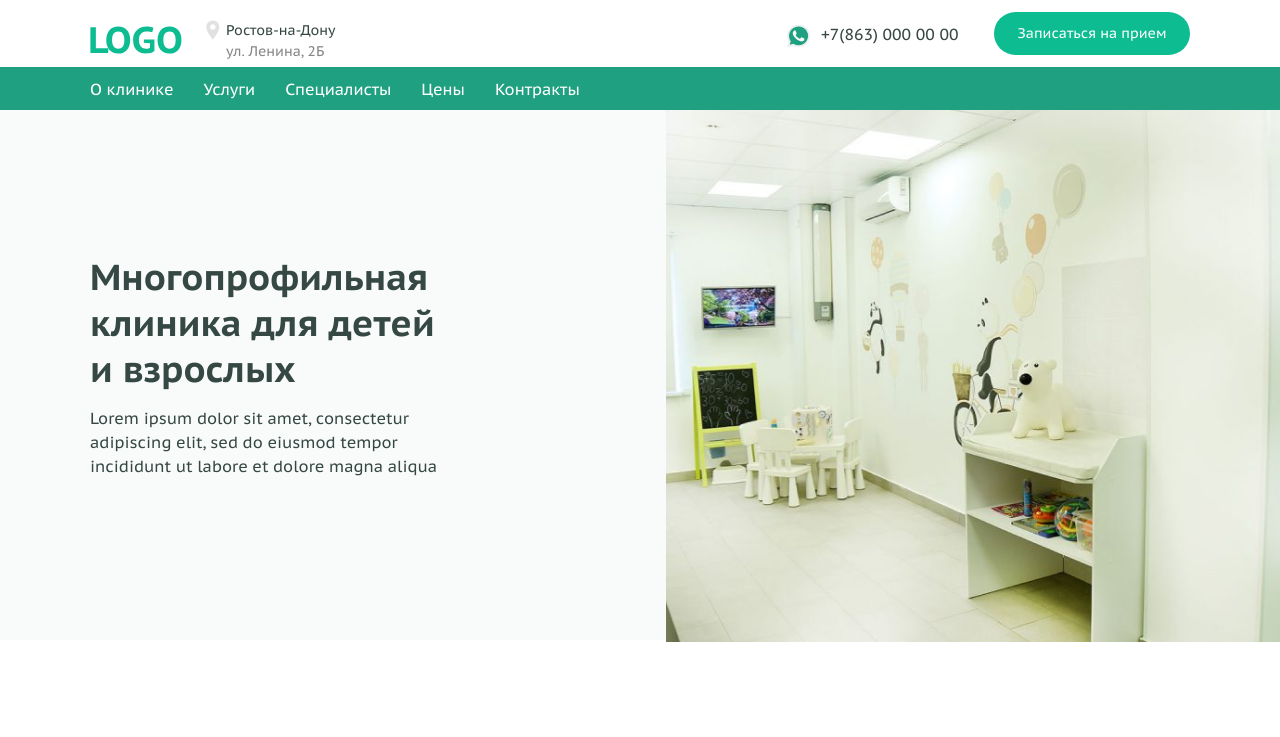
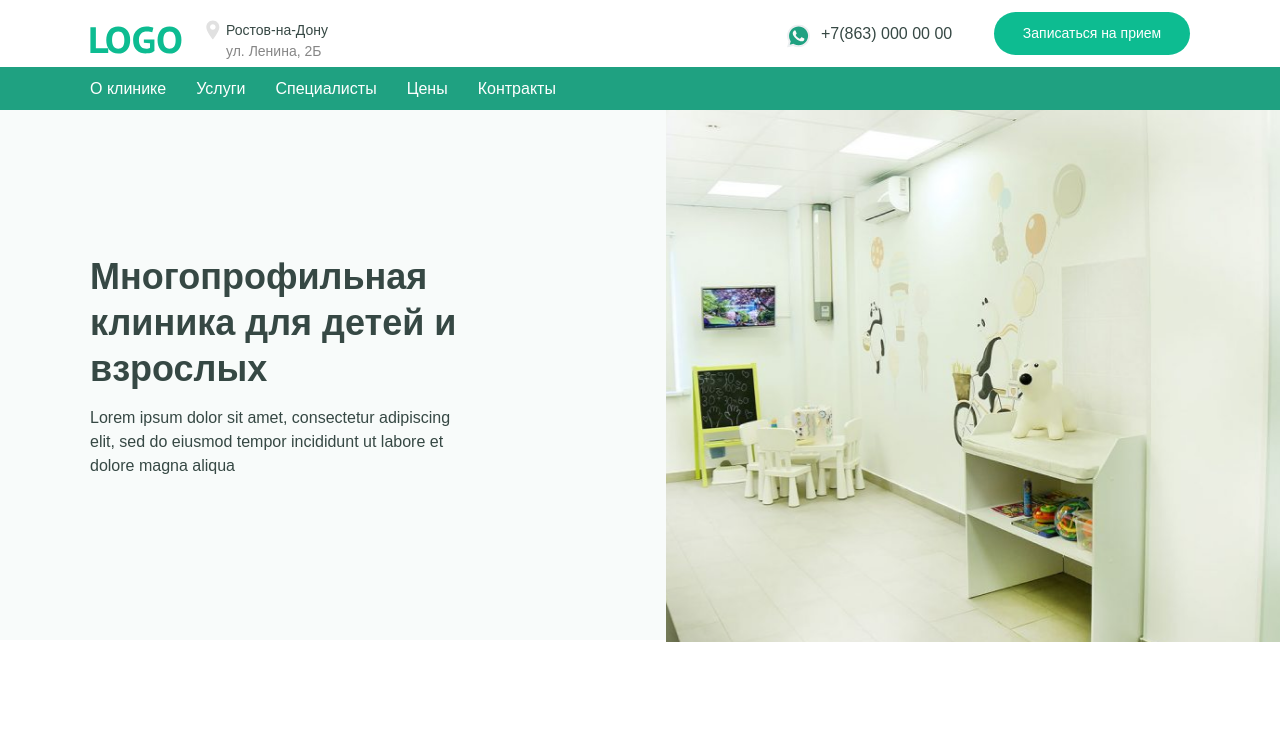
Before and after one commit to EvgeniiPa/Test-Project-R-Business, a plain HTML site: page index.html in a window 1280 px wide. Shown: the top 737 px of the page. Drawn offline with Linux system fonts and the light colour scheme.

Commit message:
Add files via upload

```diff
--- a/css/style.css
+++ b/css/style.css
@@ -5,14 +5,14 @@
 }
 
 @font-face {
-  font-family: "PT Sans Caption, sans-serif";
+  font-family: PT Sans Caption, sans-serif;
   font-weight: bold;
   src: url(/fonts/pt-sans-caption-v19-cyrillic_latin-700.woff);
   src: url(/fonts/pt-sans-caption-v19-cyrillic_latin-700.woff2);
 }
 
 @font-face {
-  font-family: "PT Sans Caption, sans-serif";
+  font-family: PT Sans Caption, sans-serif;
   font-weight: 400;
   src: url(/fonts/pt-sans-caption-v19-cyrillic_latin-regular.woff);
   src: url(/fonts/pt-sans-caption-v19-cyrillic_latin-regular.woff2);
@@ -74,7 +74,7 @@
 }
 
 .header-address-city {
-  font-family: "PT Sans Caption, sans-serif";
+  font-family: PT Sans Caption, sans-serif;
   font-weight: 400;
   font-size: 14px;
   line-height: 21px;
@@ -82,7 +82,7 @@
 }
 
 .header-address-street {
-  font-family: "PT Sans Caption, sans-serif";
+  font-family: PT Sans Caption, sans-serif;
   font-weight: 400;
   font-size: 14px;
   line-height: 21px;
@@ -109,7 +109,7 @@
 }
 
 .number {
-  font-family: "PT Sans Caption, sans-serif";
+  font-family: PT Sans Caption, sans-serif;
   font-weight: 400;
   font-size: 16px;
   line-height: 24px;
@@ -137,7 +137,7 @@
 }
 
 .header-button-text {
-  font-family: "PT Sans Caption, sans-serif";
+  font-family: PT Sans Caption, sans-serif;
   font-weight: 400;
   font-size: 14px;
   line-height: 21px;
@@ -171,7 +171,7 @@
 }
 
 .nav-item-link {
-  font-family: "PT Sans Caption, sans-serif";
+  font-family: PT Sans Caption, sans-serif;
   font-weight: 400;
   font-size: 16px;
   line-height: 24px;
@@ -207,7 +207,7 @@
 }
 
 .main-content-title {
-  font-family: "PT Sans Caption, sans-serif";
+  font-family: PT Sans Caption, sans-serif;
   font-weight: bold;
   font-size: 36px;
   line-height: 46px;
@@ -217,7 +217,7 @@
 }
 
 .main-content-text {
-  font-family: "PT Sans Caption, sans-serif";
+  font-family: PT Sans Caption, sans-serif;
   font-weight: 400;
   font-size: 16px;
   line-height: 24px;
@@ -225,7 +225,7 @@
 }
 
 .main-img {
-  background-image: url("/img/Rectangle\ 9.png");
+  background-image: url(../img/Rectangle\ 9.png);
   background-position: center;
   background-size: cover;
   width: 48vw;
@@ -457,21 +457,21 @@
 }
 
 .instagram {
-  background-image: url("/img/insta.png");
+  background-image: url(../img/insta.png);
   background-position: center;
   background-repeat: no-repeat;
   background-size: cover;
 }
 
 .whatsapp {
-  background-image: url("/img/whatsapp.png");
+  background-image: url(../img/whatsapp.png);
   background-position: center;
   background-repeat: no-repeat;
   background-size: cover;
 }
 
 .telegram {
-  background-image: url("/img/telegram.png");
+  background-image: url(../img/telegram.png);
   background-position: center;
   background-repeat: no-repeat;
   background-size: cover;
--- a/index.html
+++ b/index.html
@@ -155,7 +155,7 @@
           <button class="button-info aside-button">Подробнее</buttom>
         </div>
       </div>
-      <img class="aside-img" src="/img/doctor-working-table 1.png" alt="Доктор">
+      <img class="aside-img" src="/img/doctor-working-table 1.png" 1.png alt="Доктор">
     </div>
     </aside>
     <div class="arrow-container">
```
